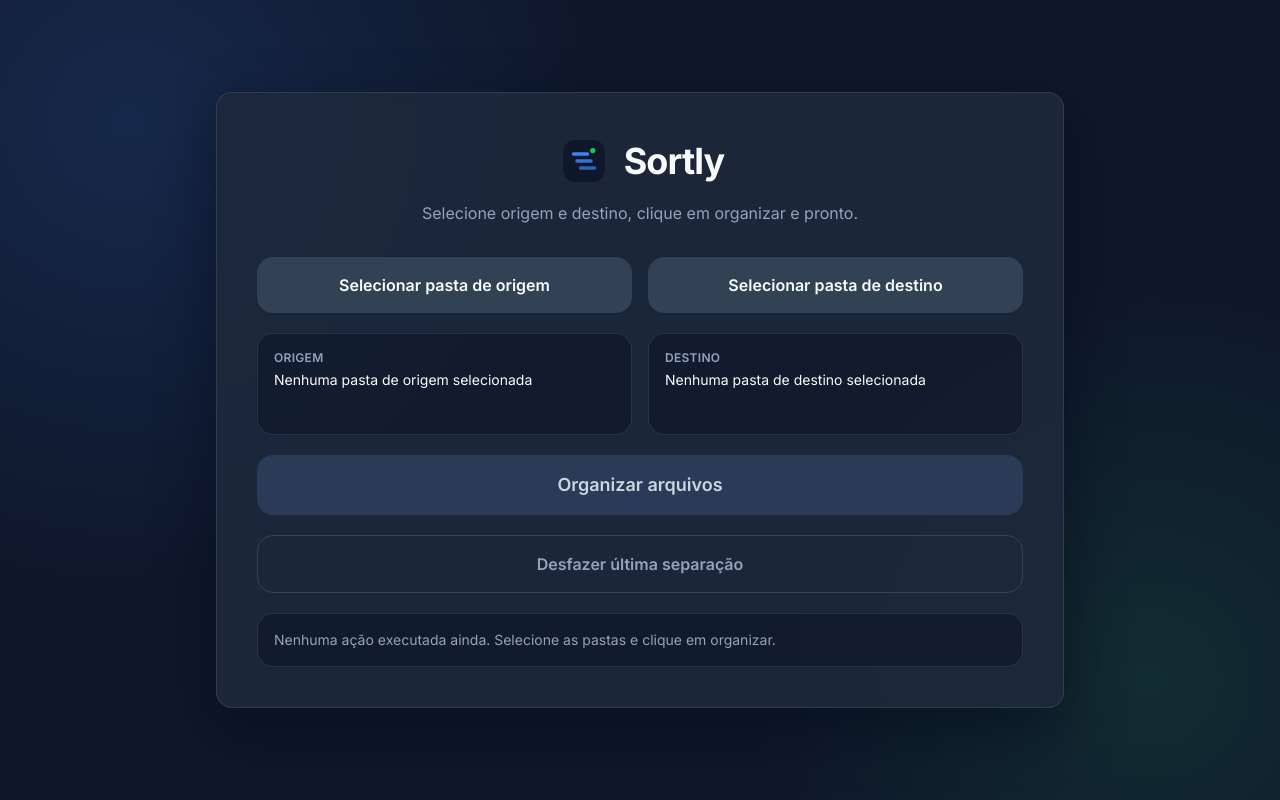
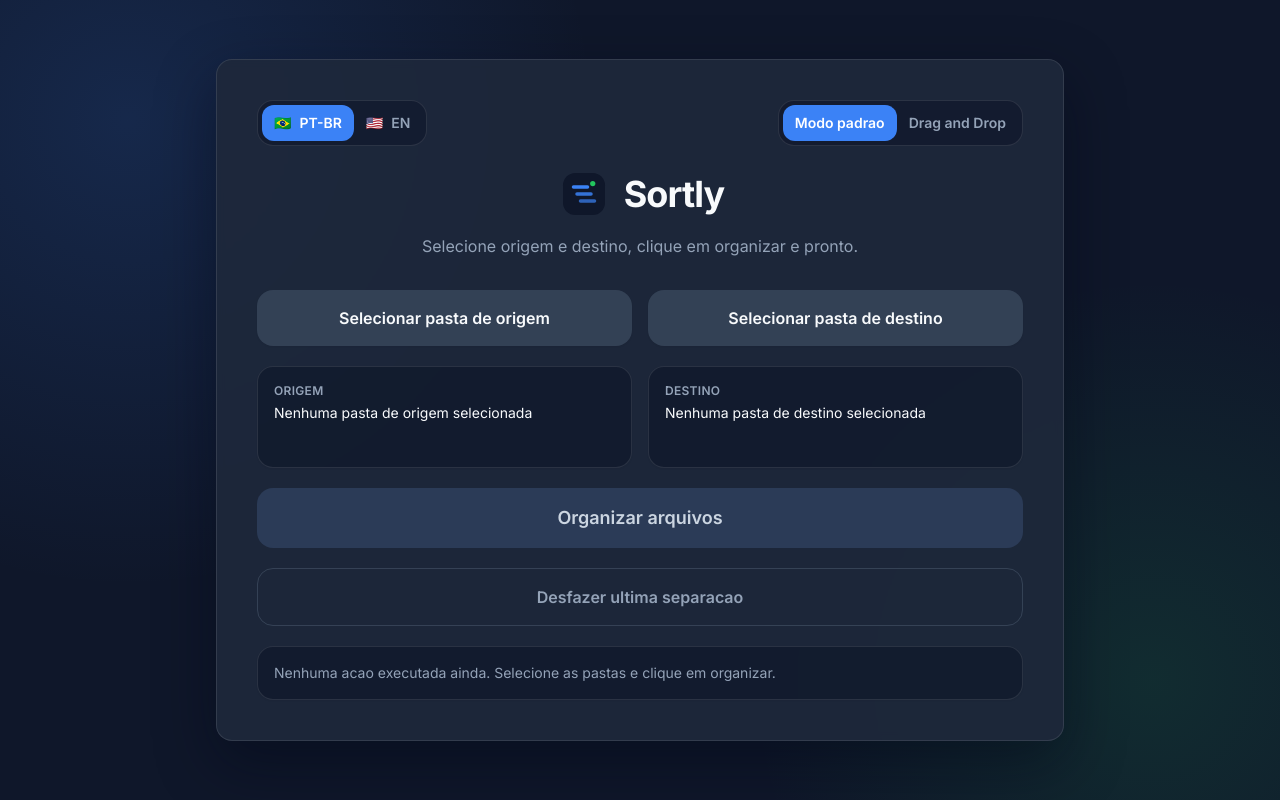
Before and after one commit to caiofdev/sortly, a React (Vite) app: page / in a window 1280 px wide. Built offline with nearby package versions, Linux system fonts and the light colour scheme; the HTML template or start-up script is replaced by a standard one.

Commit message:
feat: implement drag-and-drop functionality and enhance language support in OrganizerView

```diff
--- a/electron/preload.js
+++ b/electron/preload.js
@@ -3,6 +3,7 @@ const { contextBridge, ipcRenderer } = require('electron');
 contextBridge.exposeInMainWorld('electronAPI', {
   selectSourceFolder: () => ipcRenderer.invoke('dialog:select-source-folder'),
   selectDestinationFolder: () => ipcRenderer.invoke('dialog:select-destination-folder'),
+  resolveDroppedPath: (droppedPath) => ipcRenderer.invoke('files:resolve-dropped-path', droppedPath),
   organizeFiles: (payload) => ipcRenderer.invoke('files:organize', payload),
   undoLastOrganization: () => ipcRenderer.invoke('files:undo-last-organization')
 });
--- a/src/App.jsx
+++ b/src/App.jsx
@@ -1,26 +1,36 @@
+import { useState } from 'react';
 import useFileOrganizerController from './controllers/useFileOrganizerController';
 import OrganizerView from './views/OrganizerView';
 
 function App() {
+  const [language, setLanguage] = useState('pt-BR');
+  const [viewMode, setViewMode] = useState('default');
+
   const {
     sourceFolderPath,
     destinationFolderPath,
     hasUndo,
     isLoading,
     feedback,
+    handleResolveDroppedPath,
     handleSelectSourceFolder,
     handleSelectDestinationFolder,
     handleOrganizeFiles,
     handleUndoLastOrganization
-  } = useFileOrganizerController();
+  } = useFileOrganizerController(language);
 
   return (
     <OrganizerView
+      language={language}
+      viewMode={viewMode}
       sourceFolderPath={sourceFolderPath}
       destinationFolderPath={destinationFolderPath}
       hasUndo={hasUndo}
       isLoading={isLoading}
       feedback={feedback}
+      onLanguageChange={setLanguage}
+      onViewModeChange={setViewMode}
+      onResolveDroppedPath={handleResolveDroppedPath}
       onSelectSourceFolder={handleSelectSourceFolder}
       onSelectDestinationFolder={handleSelectDestinationFolder}
       onOrganizeFiles={handleOrganizeFiles}
--- /dev/null
+++ b/src/components/DragDropPanel.jsx
@@ -0,0 +1,47 @@
+import { useState } from 'react';
+
+function DragDropPanel({ isLoading, labels, onResolveDroppedPath }) {
+  const [isDragging, setIsDragging] = useState(false);
+
+  const handleDragOver = (event) => {
+    event.preventDefault();
+    setIsDragging(true);
+  };
+
+  const handleDragLeave = (event) => {
+    event.preventDefault();
+    setIsDragging(false);
+  };
+
+  const handleDrop = (event) => {
+    event.preventDefault();
+    setIsDragging(false);
+
+    const droppedItem = event.dataTransfer?.files?.[0];
+    const droppedPath = droppedItem?.path;
+
+    if (!droppedPath) {
+      return;
+    }
+
+    onResolveDroppedPath(droppedPath);
+  };
+
+  return (
+    <div
+      onDragOver={handleDragOver}
+      onDragLeave={handleDragLeave}
+      onDrop={handleDrop}
+      className={`rounded-2xl border-2 border-dashed px-6 py-10 text-center transition-colors ${
+        isDragging
+          ? 'border-[#3B82F6] bg-[#3B82F6]/12'
+          : 'border-white/20 bg-[#0F172A]/60'
+      } ${isLoading ? 'opacity-60' : ''}`}
+    >
+      <p className="text-lg font-semibold text-[#F8FAFC]">{labels.dropTitle}</p>
+      <p className="mt-2 text-sm text-[#94A3B8]">{labels.dropDescription}</p>
+    </div>
+  );
+}
+
+export default DragDropPanel;
--- /dev/null
+++ b/src/components/LanguageToggle.jsx
@@ -0,0 +1,31 @@
+const options = [
+  { value: 'pt-BR', label: 'PT-BR', flag: '🇧🇷' },
+  { value: 'en', label: 'EN', flag: '🇺🇸' }
+];
+
+function LanguageToggle({ language, onChange }) {
+  return (
+    <div className="inline-flex rounded-2xl border border-white/10 bg-[#0F172A]/60 p-1">
+      {options.map((option) => {
+        const isActive = language === option.value;
+        return (
+          <button
+            key={option.value}
+            type="button"
+            onClick={() => onChange(option.value)}
+            className={`rounded-xl px-3 py-2 text-sm font-semibold transition-colors ${
+              isActive ? 'bg-[#3B82F6] text-white' : 'text-[#94A3B8] hover:bg-white/5 hover:text-[#F8FAFC]'
+            }`}
+          >
+            <span aria-hidden="true" className="mr-2">
+              {option.flag}
+            </span>
+            {option.label}
+          </button>
+        );
+      })}
+    </div>
+  );
+}
+
+export default LanguageToggle;
--- /dev/null
+++ b/src/components/ViewModeToggle.jsx
@@ -0,0 +1,28 @@
+function ViewModeToggle({ viewMode, onChange, labels }) {
+  const options = [
+    { value: 'default', label: labels.defaultMode },
+    { value: 'drag-drop', label: labels.dragDropMode }
+  ];
+
+  return (
+    <div className="inline-flex rounded-2xl border border-white/10 bg-[#0F172A]/60 p-1">
+      {options.map((option) => {
+        const isActive = viewMode === option.value;
+        return (
+          <button
+            key={option.value}
+            type="button"
+            onClick={() => onChange(option.value)}
+            className={`rounded-xl px-3 py-2 text-sm font-semibold transition-colors ${
+              isActive ? 'bg-[#3B82F6] text-white' : 'text-[#94A3B8] hover:bg-white/5 hover:text-[#F8FAFC]'
+            }`}
+          >
+            {option.label}
+          </button>
+        );
+      })}
+    </div>
+  );
+}
+
+export default ViewModeToggle;
--- a/src/controllers/useFileOrganizerController.js
+++ b/src/controllers/useFileOrganizerController.js
@@ -1,6 +1,36 @@
 import { useState } from 'react';
 
-function useFileOrganizerController() {
+const feedbackByLanguage = {
+  'pt-BR': {
+    sourceSelectError: 'Não foi possível selecionar a pasta de origem.',
+    destinationSelectError: 'Não foi possível selecionar a pasta de destino.',
+    sourceRequired: 'Selecione a pasta de origem antes de organizar.',
+    organizeUnexpectedError: 'Erro inesperado ao organizar os arquivos.',
+    undoUnexpectedError: 'Erro inesperado ao desfazer a organização.',
+    droppedPathUnexpectedError: 'Não foi possível usar o item arrastado.',
+    droppedPathSuccess: 'Origem definida por arrastar e soltar.',
+    organizeSuccess: (result) =>
+      `Organizacao concluida: ${result.movedFiles} arquivo(s) movido(s). Origem: ${result.sourceFolderPath}. Destino: ${result.destinationFolderPath}. Processados: ${result.processedFiles}. Ignorados sem extensao: ${result.ignoredWithoutExtension}. Pastas ignoradas: ${result.ignoredFolders}.`,
+    undoSuccess: (result) =>
+      `Desfazer concluido: ${result.restoredFiles} arquivo(s) restaurado(s). Renomeados na restauracao: ${result.renamedOnRestore}. Nao encontrados: ${result.skippedMissing}.`
+  },
+  en: {
+    sourceSelectError: 'Could not select the source folder.',
+    destinationSelectError: 'Could not select the destination folder.',
+    sourceRequired: 'Select a source folder before organizing.',
+    organizeUnexpectedError: 'Unexpected error while organizing files.',
+    undoUnexpectedError: 'Unexpected error while undoing organization.',
+    droppedPathUnexpectedError: 'Could not use the dropped item.',
+    droppedPathSuccess: 'Source folder set from drag and drop.',
+    organizeSuccess: (result) =>
+      `Organization complete: ${result.movedFiles} file(s) moved. Source: ${result.sourceFolderPath}. Destination: ${result.destinationFolderPath}. Processed: ${result.processedFiles}. Ignored without extension: ${result.ignoredWithoutExtension}. Ignored folders: ${result.ignoredFolders}.`,
+    undoSuccess: (result) =>
+      `Undo complete: ${result.restoredFiles} file(s) restored. Renamed on restore: ${result.renamedOnRestore}. Missing: ${result.skippedMissing}.`
+  }
+};
+
+function useFileOrganizerController(language) {
+  const copy = feedbackByLanguage[language] || feedbackByLanguage['pt-BR'];
   const [sourceFolderPath, setSourceFolderPath] = useState('');
   const [destinationFolderPath, setDestinationFolderPath] = useState('');
   const [hasUndo, setHasUndo] = useState(false);
@@ -22,7 +52,7 @@ function useFileOrganizerController() {
     } catch {
       setFeedback({
         type: 'error',
-        message: 'Não foi possível selecionar a pasta de origem.'
+        message: copy.sourceSelectError
       });
     }
   };
@@ -39,7 +69,31 @@ function useFileOrganizerController() {
     } catch {
       setFeedback({
         type: 'error',
-        message: 'Não foi possível selecionar a pasta de destino.'
+        message: copy.destinationSelectError
+      });
+    }
+  };
+
+  const handleResolveDroppedPath = async (droppedPath) => {
+    try {
+      const result = await window.electronAPI.resolveDroppedPath(droppedPath);
+      if (!result?.sourceFolderPath) {
+        return;
+      }
+
+      setSourceFolderPath(result.sourceFolderPath);
+      if (!destinationFolderPath) {
+        setDestinationFolderPath(result.sourceFolderPath);
+      }
+
+      setFeedback({
+        type: 'success',
+        message: `${copy.droppedPathSuccess} ${result.sourceFolderPath}`
+      });
+    } catch (error) {
+      setFeedback({
+        type: 'error',
+        message: error?.message || copy.droppedPathUnexpectedError
       });
     }
   };
@@ -48,7 +102,7 @@ function useFileOrganizerController() {
     if (!sourceFolderPath) {
       setFeedback({
         type: 'error',
-        message: 'Selecione a pasta de origem antes de organizar.'
+        message: copy.sourceRequired
       });
       return;
     }
@@ -66,12 +120,12 @@ function useFileOrganizerController() {
 
       setFeedback({
         type: 'success',
-        message: `${result.message} Origem: ${result.sourceFolderPath}. Destino: ${result.destinationFolderPath}. Processados: ${result.processedFiles}. Ignorados sem extensão: ${result.ignoredWithoutExtension}. Pastas ignoradas: ${result.ignoredFolders}.`
+        message: copy.organizeSuccess(result)
       });
     } catch (error) {
       setFeedback({
         type: 'error',
-        message: error?.message || 'Erro inesperado ao organizar os arquivos.'
+        message: error?.message || copy.organizeUnexpectedError
       });
     } finally {
       setIsLoading(false);
@@ -88,12 +142,12 @@ function useFileOrganizerController() {
 
       setFeedback({
         type: 'success',
-        message: `${result.message} Renomeados na restauração: ${result.renamedOnRestore}. Não encontrados: ${result.skippedMissing}.`
+        message: copy.undoSuccess(result)
       });
     } catch (error) {
       setFeedback({
         type: 'error',
-        message: error?.message || 'Erro inesperado ao desfazer a organização.'
+        message: error?.message || copy.undoUnexpectedError
       });
     } finally {
       setIsLoading(false);
@@ -106,6 +160,7 @@ function useFileOrganizerController() {
     hasUndo,
     isLoading,
     feedback,
+    handleResolveDroppedPath,
     handleSelectSourceFolder,
     handleSelectDestinationFolder,
     handleOrganizeFiles,
--- a/src/views/OrganizerView.jsx
+++ b/src/views/OrganizerView.jsx
@@ -1,17 +1,63 @@
 import appLogo from '../assets/app-logo.svg';
+import DragDropPanel from '../components/DragDropPanel';
+import LanguageToggle from '../components/LanguageToggle';
+import ViewModeToggle from '../components/ViewModeToggle';
+
+const copy = {
+  'pt-BR': {
+    subtitle: 'Selecione origem e destino, clique em organizar e pronto.',
+    sourceButton: 'Selecionar pasta de origem',
+    destinationButton: 'Selecionar pasta de destino',
+    sourceLabel: 'Origem',
+    destinationLabel: 'Destino',
+    sourceEmpty: 'Nenhuma pasta de origem selecionada',
+    destinationEmpty: 'Nenhuma pasta de destino selecionada',
+    organize: 'Organizar arquivos',
+    organizing: 'Organizando arquivos...',
+    undo: 'Desfazer ultima separacao',
+    feedbackEmpty: 'Nenhuma acao executada ainda. Selecione as pastas e clique em organizar.',
+    dropTitle: 'Arraste e solte uma pasta ou arquivo aqui',
+    dropDescription: 'Se for arquivo, usamos a pasta dele como origem.',
+    defaultMode: 'Modo padrao',
+    dragDropMode: 'Drag and Drop'
+  },
+  en: {
+    subtitle: 'Select source and destination, click organize, and done.',
+    sourceButton: 'Select source folder',
+    destinationButton: 'Select destination folder',
+    sourceLabel: 'Source',
+    destinationLabel: 'Destination',
+    sourceEmpty: 'No source folder selected',
+    destinationEmpty: 'No destination folder selected',
+    organize: 'Organize files',
+    organizing: 'Organizing files...',
+    undo: 'Undo last organization',
+    feedbackEmpty: 'No action yet. Select folders and click organize.',
+    dropTitle: 'Drag and drop a folder or file here',
+    dropDescription: 'If a file is dropped, we use its parent folder as source.',
+    defaultMode: 'Default mode',
+    dragDropMode: 'Drag and Drop'
+  }
+};
 
 function OrganizerView({
+  language,
+  viewMode,
   sourceFolderPath,
   destinationFolderPath,
   hasUndo,
   isLoading,
   feedback,
+  onLanguageChange,
+  onViewModeChange,
+  onResolveDroppedPath,
   onSelectSourceFolder,
   onSelectDestinationFolder,
   onOrganizeFiles,
   onUndoLastOrganization
 }) {
-  const destinationLabel = destinationFolderPath || sourceFolderPath || 'Nenhuma pasta de destino selecionada';
+  const text = copy[language] || copy['pt-BR'];
+  const destinationLabel = destinationFolderPath || sourceFolderPath || text.destinationEmpty;
 
   return (
     <main className="relative min-h-screen overflow-hidden bg-[#0F172A] text-[#F8FAFC]">
@@ -20,21 +66,29 @@ function OrganizerView({
       <section className="relative mx-auto flex min-h-screen w-full max-w-4xl items-center justify-center px-6 py-12">
         <div className="w-full rounded-2xl border border-white/10 bg-[#1E293B]/90 p-8 shadow-[0_22px_60px_rgba(2,6,23,0.45)] backdrop-blur-sm md:p-10">
           <header className="space-y-3 text-center">
+            <div className="flex items-center justify-between gap-3 pb-2">
+              <LanguageToggle language={language} onChange={onLanguageChange} />
+              <ViewModeToggle viewMode={viewMode} onChange={onViewModeChange} labels={text} />
+            </div>
+
             <div className="flex items-center justify-center gap-3">
               <img src={appLogo} alt="Logo do app" className="h-14 w-14" />
               <h1 className="text-3xl font-bold tracking-tight md:text-4xl">Sortly</h1>
             </div>
-            <p className="text-sm text-[#94A3B8] md:text-base">Selecione origem e destino, clique em organizar e pronto.</p>
+            <p className="text-sm text-[#94A3B8] md:text-base">{text.subtitle}</p>
           </header>
 
           <div className="mt-8 grid gap-5">
+            {viewMode === 'drag-drop' ? (
+              <DragDropPanel isLoading={isLoading} labels={text} onResolveDroppedPath={onResolveDroppedPath} />
+            ) : (
               <div className="grid gap-4 md:grid-cols-2">
                 <button
                   type="button"
                   onClick={onSelectSourceFolder}
                   className="rounded-2xl bg-[#334155] px-6 py-4 text-base font-semibold text-[#F8FAFC] shadow-sm transition-all hover:-translate-y-0.5 hover:bg-[#3b4a5d] hover:shadow-md"
                 >
-                Selecionar pasta de origem
+                  {text.sourceButton}
                 </button>
 
                 <button
@@ -42,18 +96,29 @@ function OrganizerView({
                   onClick={onSelectDestinationFolder}
                   className="rounded-2xl bg-[#334155] px-6 py-4 text-base font-semibold text-[#F8FAFC] shadow-sm transition-all hover:-translate-y-0.5 hover:bg-[#3b4a5d] hover:shadow-md"
                 >
-                Selecionar pasta de destino
+                  {text.destinationButton}
                 </button>
               </div>
+            )}
+
+            {viewMode === 'drag-drop' && (
+              <button
+                type="button"
+                onClick={onSelectDestinationFolder}
+                className="rounded-2xl bg-[#334155] px-6 py-4 text-base font-semibold text-[#F8FAFC] shadow-sm transition-all hover:-translate-y-0.5 hover:bg-[#3b4a5d] hover:shadow-md"
+              >
+                {text.destinationButton}
+              </button>
+            )}
 
             <div className="grid gap-4 md:grid-cols-2">
               <div className="rounded-2xl border border-white/10 bg-[#0F172A]/65 px-4 py-4 shadow-sm">
-                <p className="mb-1 text-xs font-semibold uppercase tracking-wide text-[#94A3B8]">Origem</p>
-                <p className="min-h-12 break-all text-sm text-[#F8FAFC]">{sourceFolderPath || 'Nenhuma pasta de origem selecionada'}</p>
+                <p className="mb-1 text-xs font-semibold uppercase tracking-wide text-[#94A3B8]">{text.sourceLabel}</p>
+                <p className="min-h-12 break-all text-sm text-[#F8FAFC]">{sourceFolderPath || text.sourceEmpty}</p>
               </div>
 
               <div className="rounded-2xl border border-white/10 bg-[#0F172A]/65 px-4 py-4 shadow-sm">
-                <p className="mb-1 text-xs font-semibold uppercase tracking-wide text-[#94A3B8]">Destino</p>
+                <p className="mb-1 text-xs font-semibold uppercase tracking-wide text-[#94A3B8]">{text.destinationLabel}</p>
                 <p className="min-h-12 break-all text-sm text-[#F8FAFC]">{destinationLabel}</p>
               </div>
             </div>
@@ -64,7 +129,7 @@ function OrganizerView({
               disabled={isLoading || !sourceFolderPath}
               className="rounded-2xl bg-[#3B82F6] px-6 py-4 text-lg font-semibold text-white shadow-[0_10px_30px_rgba(59,130,246,0.35)] transition-all hover:-translate-y-0.5 hover:bg-[#4f8ff7] disabled:cursor-not-allowed disabled:bg-[#2b3b57] disabled:text-slate-300 disabled:shadow-none"
             >
-              {isLoading ? 'Organizando arquivos...' : 'Organizar arquivos'}
+              {isLoading ? text.organizing : text.organize}
             </button>
 
             <button
@@ -73,7 +138,7 @@ function OrganizerView({
               disabled={isLoading || !hasUndo}
               className="rounded-2xl border border-[#3B82F6]/45 bg-transparent px-6 py-4 text-base font-semibold text-[#F8FAFC] transition-all hover:-translate-y-0.5 hover:border-[#3B82F6] hover:bg-[#3B82F6]/12 disabled:cursor-not-allowed disabled:border-slate-600/60 disabled:text-slate-400"
             >
-              Desfazer última separação
+              {text.undo}
             </button>
 
             <div
@@ -85,7 +150,7 @@ function OrganizerView({
                   : 'border-white/10 bg-[#0F172A]/65 text-[#94A3B8]'
               }`}
             >
-              {feedback ? feedback.message : 'Nenhuma ação executada ainda. Selecione as pastas e clique em organizar.'}
+              {feedback ? feedback.message : text.feedbackEmpty}
             </div>
           </div>
         </div>
```
Also changed, not shown: electron/controllers/filesController.js (+7 -0 lines), electron/infrastructure/fsAdapter.js (+10 -1 lines), electron/services/resolveDroppedPathService.js (added, +28 -0 lines). Lines whose indentation alone changed are shown as unchanged.
